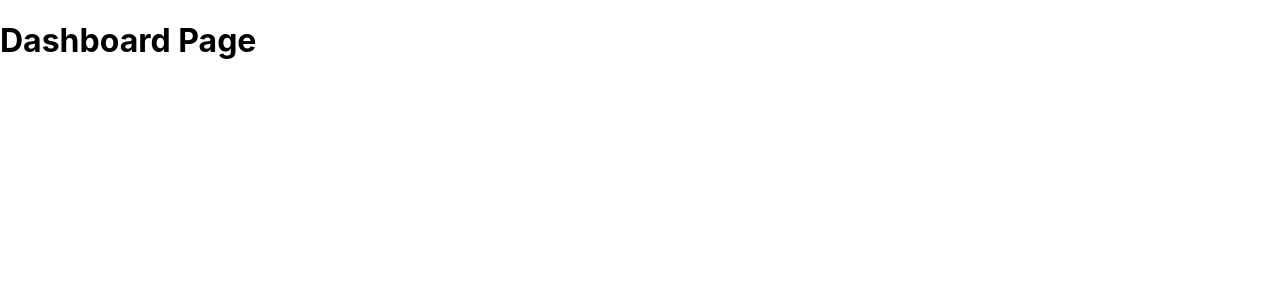
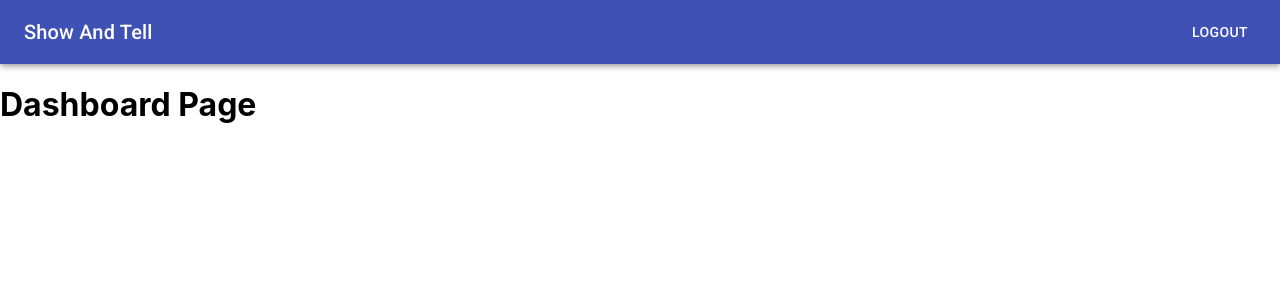
Before and after one commit to przbadu/show_and_tell, a React (Create React App) app: page /dashboard in a window 1280 px wide. Shown: the top 300 px of the page. Built offline with nearby package versions, Linux system fonts and the light colour scheme; no server answers; sample sign-in values are in the browser's storage.

Commit message:
Fix UI, login and logout functionality

```diff
--- a/package.json
+++ b/package.json
@@ -4,7 +4,6 @@
   "private": true,
   "dependencies": {
     "@material-ui/core": "^4.11.0",
-    "@material-ui/icons": "^4.9.1",
     "@testing-library/jest-dom": "^5.11.4",
     "@testing-library/react": "^11.1.0",
     "@testing-library/user-event": "^12.1.10",
--- a/src/App.js
+++ b/src/App.js
@@ -1,7 +1,6 @@
 import React from "react";
 import { BrowserRouter as Router } from "react-router-dom";
 
-// import Navbar from "./components/Navbar";
 import { UserProvider } from "./providers/userProvider";
 import Routes from "./config/Routes";
 
@@ -9,7 +8,6 @@ function App() {
   return (
     <UserProvider>
       <Router>
-        {/* <Navbar /> */}
         <div className="App">
           <Routes />
         </div>
--- a/src/components/Navbar.js
+++ b/src/components/Navbar.js
@@ -1,22 +1,43 @@
 import React from "react";
+import { makeStyles } from "@material-ui/core/styles";
+import AppBar from "@material-ui/core/AppBar";
+import Toolbar from "@material-ui/core/Toolbar";
+import Typography from "@material-ui/core/Typography";
+import Button from "@material-ui/core/Button";
+import { auth } from "../services/firebase";
 
-export default function Navbar() {
+const useStyles = makeStyles((theme) => ({
+  root: {
+    flexGrow: 1,
+  },
+  menuButton: {
+    marginRight: theme.spacing(2),
+  },
+  title: {
+    flexGrow: 1,
+  },
+}));
+
+export default function ButtonAppBar() {
+  const classes = useStyles();
+
+  const logout = async () => {
+    await auth.signOut();
+    window.location.reload();
+  };
+
   return (
+    <div className={classes.root}>
       <AppBar position="static">
         <Toolbar>
-        <IconButton
-          edge="start"
-          className={classes.menuButton}
-          color="inherit"
-          aria-label="menu"
-        >
-          <MenuIcon />
-        </IconButton>
           <Typography variant="h6" className={classes.title}>
-          News
+            Show And Tell
           </Typography>
-        <Button color="inherit">Login</Button>
+          <Button color="inherit" onClick={logout}>
+            Logout
+          </Button>
         </Toolbar>
       </AppBar>
+    </div>
   );
 }
--- a/src/index.css
+++ b/src/index.css
@@ -1,13 +1,28 @@
 body {
   margin: 0;
-  font-family: -apple-system, BlinkMacSystemFont, 'Segoe UI', 'Roboto', 'Oxygen',
-    'Ubuntu', 'Cantarell', 'Fira Sans', 'Droid Sans', 'Helvetica Neue',
+  font-family: -apple-system, BlinkMacSystemFont, "Segoe UI", "Roboto", "Oxygen",
+    "Ubuntu", "Cantarell", "Fira Sans", "Droid Sans", "Helvetica Neue",
     sans-serif;
   -webkit-font-smoothing: antialiased;
   -moz-osx-font-smoothing: grayscale;
 }
 
 code {
-  font-family: source-code-pro, Menlo, Monaco, Consolas, 'Courier New',
+  font-family: source-code-pro, Menlo, Monaco, Consolas, "Courier New",
     monospace;
 }
+
+.login-page {
+  display: flex;
+  height: 100vh;
+  background-color: #222;
+  justify-content: center;
+  align-items: center;
+}
+
+.sign-in-with-google-button {
+  display: flex;
+  justify-content: center;
+  align-items: center;
+  width: 200px;
+}
--- a/src/pages/Dashboard.js
+++ b/src/pages/Dashboard.js
@@ -1,9 +1,12 @@
 import React from "react";
+
+import Navbar from "../components/Navbar";
 
 export default function Dashboard() {
   return (
-    <div>
+    <>
+      <Navbar />
       <h1>Dashboard Page</h1>
-    </div>
+    </>
   );
 }
--- a/src/pages/Login.js
+++ b/src/pages/Login.js
@@ -2,6 +2,7 @@ import React, { useContext, useEffect, useState } from "react";
 import { Link, Redirect } from "react-router-dom";
 import { UserContext } from "../providers/userProvider";
 import { signInWithGoogle } from "../services/firebase";
+import googleLogo from "../assets/google-logo.png";
 
 export default function Login() {
   const user = useContext(UserContext);
@@ -14,16 +15,16 @@ export default function Login() {
   if (authenticated) return <Redirect to="/dashboard" />;
 
   return (
-    <div className="login-buttons">
-      <button className="login-provider-button" onClick={signInWithGoogle}>
+    <div className="login-page">
+      <button className="sign-in-with-google-button" onClick={signInWithGoogle}>
         <img
-          src="https://img.icons8.com/ios-filled/50/000000/google-logo.png"
+          src={googleLogo}
           alt="google icon"
+          width={32}
+          style={{ marginRight: 10 }}
         />
         <span> Continue with Google</span>
       </button>
-
-      <Link to="/dashboard">Dashboard</Link>
     </div>
   );
 }
--- a/src/providers/userProvider.js
+++ b/src/providers/userProvider.js
@@ -1,18 +1,20 @@
 import React, { useState, useEffect, createContext } from "react";
 import { auth } from "../services/firebase";
 
-export const UserContext = createContext({ user: null });
+export const UserContext = createContext();
 
 export const UserProvider = (props) => {
-  const [user, setuser] = useState(null);
+  const [user, setUser] = useState(null);
 
   useEffect(() => {
-    auth.onAuthStateChanged(async (user) => {
-      const { displayName, email } = user;
-      setuser({
-        displayName,
-        email,
-      });
+    auth.onAuthStateChanged(async (u) => {
+      if (u) {
+        const { displayName, email } = u;
+        setUser({
+          displayName,
+          email,
+        });
+      }
     });
   }, []);
 
```
Also changed, not shown: src/assets/google-logo.png (added), 1 other file (tests, documents, lock files or other folders). Lines whose indentation alone changed are shown as unchanged.
